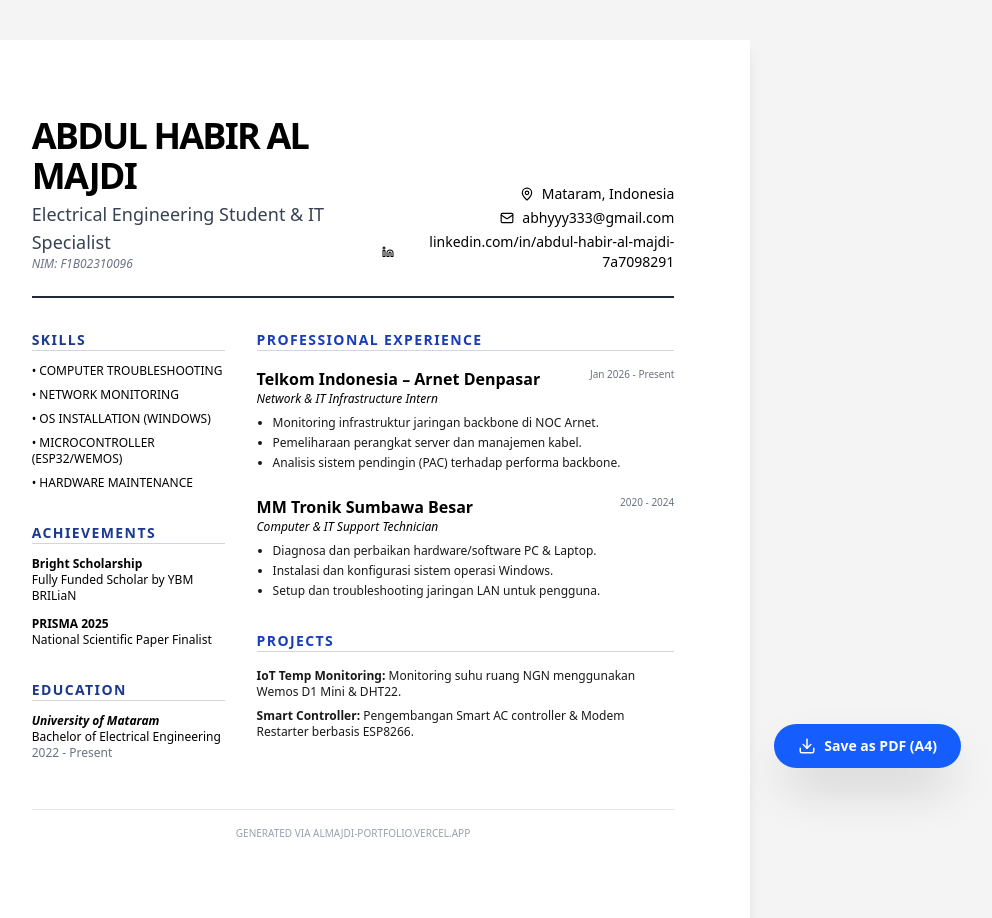
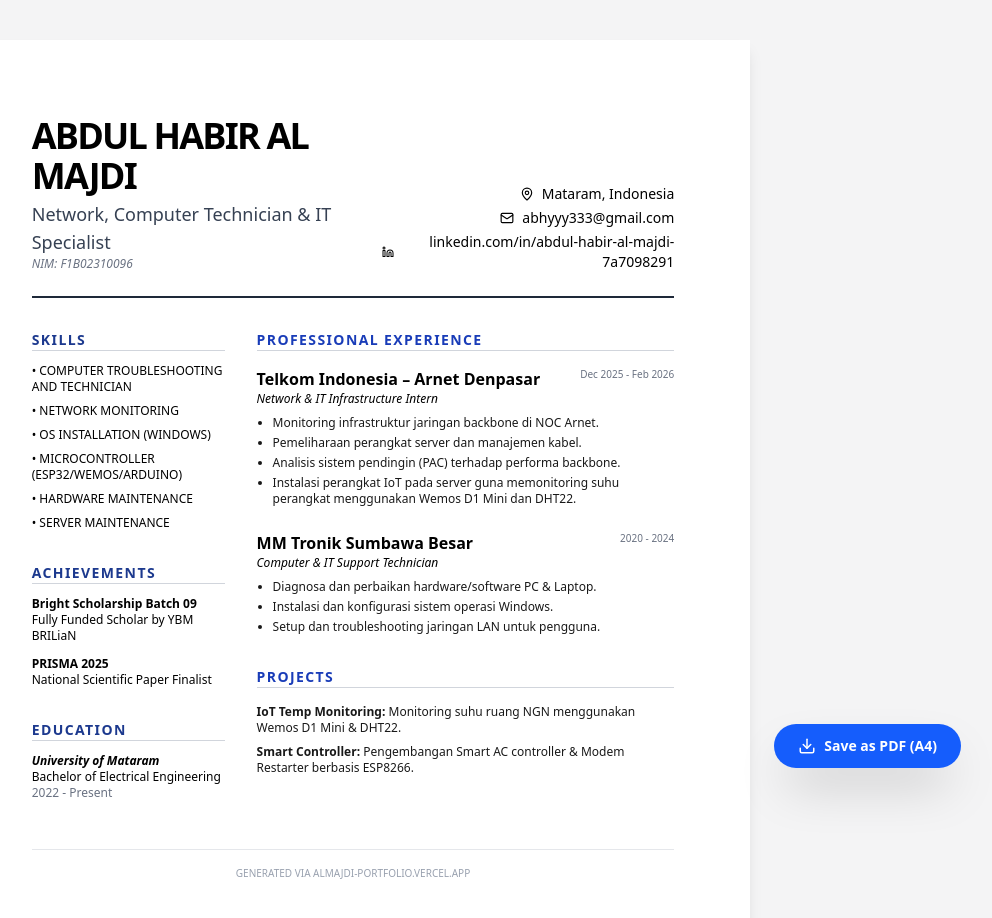
Before and after one commit to abhyyy24/abdul-habir-portfolio, a Next.js app in the folder abdul-habir-portfolio/: page /cv in a window 1280 px wide. Shown: the top 918 px of the page, without its empty margins (287-1279 px from the left). Built offline with nearby package versions, Linux system fonts and the light colour scheme.

Commit message:
Perbaikan isi cv pada pdf

```diff
--- a/abdul-habir-portfolio/app/cv/page.tsx
+++ b/abdul-habir-portfolio/app/cv/page.tsx
@@ -16,7 +16,7 @@ export default function CVPage() {
         <header className="border-b-2 border-gray-800 pb-6 mb-8 flex flex-col md:flex-row justify-between items-start md:items-end gap-4">
           <div>
             <h1 className="text-3xl md:text-4xl font-bold uppercase tracking-tighter text-black">Abdul Habir Al Majdi</h1>
-            <p className="text-base md:text-lg font-medium text-gray-700 mt-1">Electrical Engineering Student & IT Specialist</p>
+            <p className="text-base md:text-lg font-medium text-gray-700 mt-1"> Network, Computer Technician & IT Specialist</p>
             <p className="text-xs text-gray-500 italic">NIM: F1B02310096</p>
           </div>
           <div className="text-left md:text-right text-[11px] md:text-sm space-y-1 text-black">
@@ -34,18 +34,19 @@ export default function CVPage() {
             <section>
               <h2 className="font-bold uppercase border-b border-gray-300 mb-3 text-sm tracking-widest text-blue-900">Skills</h2>
               <div className="text-xs space-y-2 uppercase font-medium">
-                <p>• Computer Troubleshooting</p>
+                <p>• Computer Troubleshooting and Technician</p>
                 <p>• Network Monitoring</p>
                 <p>• OS Installation (Windows)</p>
-                <p>• Microcontroller (ESP32/Wemos)</p>
+                <p>• Microcontroller (ESP32/Wemos/Arduino)</p>
                 <p>• Hardware Maintenance</p>
+                <p>• Server Maintenance</p>
               </div>
             </section>
 
             <section>
               <h2 className="font-bold uppercase border-b border-gray-300 mb-3 text-sm tracking-widest text-blue-900">Achievements</h2>
               <div className="text-xs space-y-3">
-                <p><strong>Bright Scholarship</strong><br/>Fully Funded Scholar by YBM BRILiaN</p>
+                <p><strong>Bright Scholarship Batch 09</strong><br/>Fully Funded Scholar by YBM BRILiaN</p>
                 <p><strong>PRISMA 2025</strong><br/>National Scientific Paper Finalist</p>
               </div>
             </section>
@@ -69,13 +70,14 @@ export default function CVPage() {
                 <div>
                   <div className="flex justify-between items-start">
                     <h3 className="font-bold">Telkom Indonesia – Arnet Denpasar</h3>
-                    <span className="text-[10px] text-gray-500">Jan 2026 - Present</span>
+                    <span className="text-[10px] text-gray-500">Dec 2025 - Feb 2026</span>
                   </div>
                   <p className="text-xs italic mb-2">Network & IT Infrastructure Intern</p>
                   <ul className="text-xs list-disc ml-4 space-y-1 opacity-90">
                     <li>Monitoring infrastruktur jaringan backbone di NOC Arnet.</li>
                     <li>Pemeliharaan perangkat server dan manajemen kabel.</li>
                     <li>Analisis sistem pendingin (PAC) terhadap performa backbone.</li>
+                    <li>Instalasi perangkat IoT pada server guna memonitoring suhu perangkat menggunakan Wemos D1 Mini dan DHT22.</li>
                   </ul>
                 </div>
 
```
